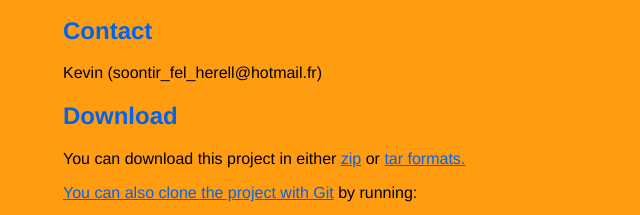
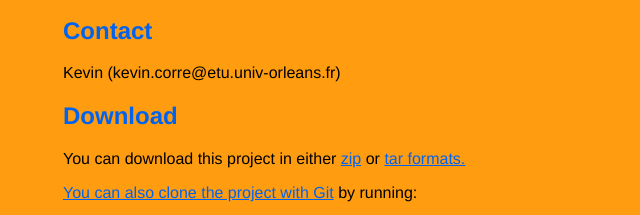
Before and after one commit to Sparika/Firefox-html-to-epub, a plain HTML site: page index.html in a window 1280 px wide. Shown: the part 354-569 px from the top of the page, 227-867 px from the left. Drawn offline with Linux system fonts and the light colour scheme.

Commit message:
Update index.html

```diff
--- a/index.html
+++ b/index.html
@@ -64,7 +64,7 @@
 
 
       <h2>Contact</h2>
-      <p>Kevin (soontir_fel_herell@hotmail.fr)
+      <p>Kevin (kevin.corre@etu.univ-orleans.fr)
 <br/>      </p>
 
 
```
